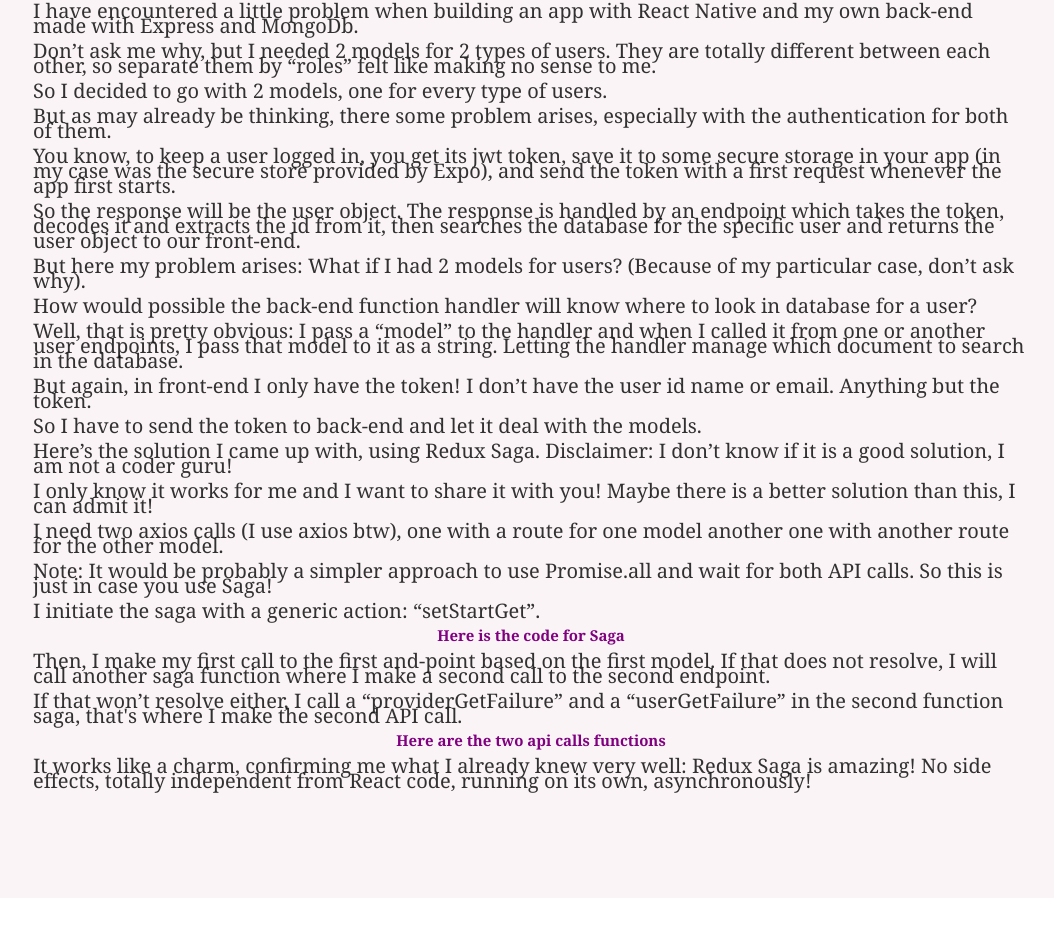
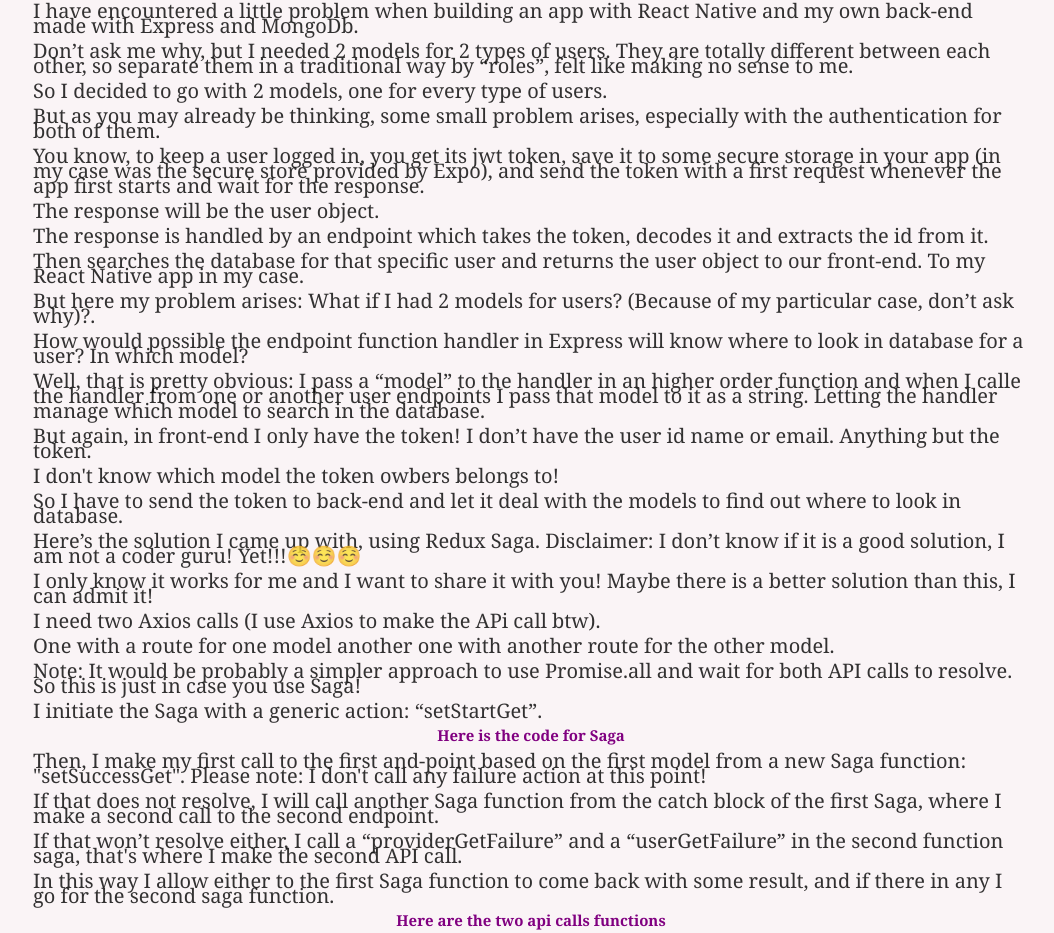
Before and after one commit to bogadrian/gatsby-final, a Gatsby site: page /a-saga-dilemma/ in a window 1280 px wide. Shown: the part 701-1634 px from the top of the page, without its empty margins (109-1163 px from the left). Built offline with nearby package versions, Linux system fonts and the light colour scheme; Gatsby itself is replaced by a stand-in of ours; some packages are replaced by stand-ins of ours.

Commit message:
a saga dilemma

```diff
--- a/src/posts/a-saga-dilemma.md
+++ b/src/posts/a-saga-dilemma.md
@@ -10,43 +10,56 @@ thumbnail: "../images/app4.jpg"
 
 I have encountered a little problem when building an app with React Native and my own back-end made with Express and MongoDb.
 
-Don’t ask me why, but I needed 2 models for 2 types of users. They are totally different between each other, so separate them by “roles” felt like making no sense to me.
+Don’t ask me why, but I needed 2 models for 2 types of users. They are totally different between each other, so separate them in a traditional way by “roles”, felt like making no sense to me.
 
 So I decided to go with 2 models, one for every type of users.
 
-But as may already be thinking, there some problem arises, especially with the authentication for both of them.
+But as you may already be thinking, some small problem arises, especially with the authentication for both of them.
 
-You know, to keep a user logged in, you get its jwt token, save it to some secure storage in your app (in my case was the secure store provided by Expo), and send the token with a first request whenever the app first starts.
+You know, to keep a user logged in, you get its jwt token, save it to some secure storage in your app (in my case was the secure store provided by Expo), and send the token with a first request whenever the app first starts and wait for the response.
 
-So the response will be the user object. The response is handled by an endpoint which takes the token, decodes it and extracts the id from it, then searches the database for the specific user and returns the user object to our front-end.
+The response will be the user object.
 
-But here my problem arises: What if I had 2 models for users? (Because of my particular case, don’t ask why).
+The response is handled by an endpoint which takes the token, decodes it and extracts the id from it.
 
-How would possible the back-end function handler will know where to look in database for a user?
+Then searches the database for that specific user and returns the user object to our front-end. To my React Native app in my case.
 
-Well, that is pretty obvious: I pass a “model” to the handler and when I called it from one or another user endpoints, I pass that model to it as a string. Letting the handler manage which document to search in the database.
+But here my problem arises: What if I had 2 models for users? (Because of my particular case, don’t ask why)?.
+
+How would possible the endpoint function handler in Express will know where to look in database for a user? In which model?
+
+Well, that is pretty obvious: I pass a “model” to the handler in an higher order function and when I calle the handler from one or another user endpoints I pass that model to it as a string. Letting the handler manage which model to search in the database.
 
 But again, in front-end I only have the token! I don’t have the user id name or email. Anything but the token.
 
-So I have to send the token to back-end and let it deal with the models.
+I don't know which model the token owbers belongs to!
 
-Here’s the solution I came up with, using Redux Saga. Disclaimer: I don’t know if it is a good solution, I am not a coder guru!
+So I have to send the token to back-end and let it deal with the models to find out where to look in database.
+
+Here’s the solution I came up with, using Redux Saga. Disclaimer: I don’t know if it is a good solution, I am not a coder guru! Yet!!!☺️☺️☺️
 
 I only know it works for me and I want to share it with you! Maybe there is a better solution than this, I can admit it!
 
-I need two axios calls (I use axios btw), one with a route for one model another one with another route for the other model.
+I need two Axios calls (I use Axios to make the APi call btw).
 
-Note: It would be probably a simpler approach to use Promise.all and wait for both API calls. So this is just in case you use Saga!
+One with a route for one model another one with another route for the other model.
 
-I initiate the saga with a generic action: “setStartGet”.
+Note: It would be probably a simpler approach to use Promise.all and wait for both API calls to resolve. So this is just in case you use Saga!
+
+I initiate the Saga with a generic action: “setStartGet”.
 
 <center><a href="https://github.com/bogadrian/social-coffee-native/blob/master/src/redux/getUser/users.saga.ts">Here is the code for Saga</a></center>
 
-Then, I make my first call to the first and-point based on the first model. If that does not resolve, I will call another saga function where I make a second call to the second endpoint.
+Then, I make my first call to the first and-point based on the first model from a new Saga function: "setSuccessGet". Please note: I don't call any failure action at this point!
+
+If that does not resolve, I will call another Saga function from the catch block of the first Saga, where I make a second call to the second endpoint.
 
 If that won’t resolve either, I call a “providerGetFailure” and a “userGetFailure” in the second function saga, that's where I make the second API call.
+
+In this way I allow either to the first Saga function to come back with some result, and if there in any I go for the second saga function.
 
 <center><a href="https://github.com/bogadrian/social-coffee-native/blob/master/src/redux/apis/getUser.ts">Here are the two api calls functions</a></center>
 
 It works like a charm, confirming me what I already knew very well: Redux Saga is amazing!
+
 No side effects, totally independent from React code, running on its own, asynchronously!
```
